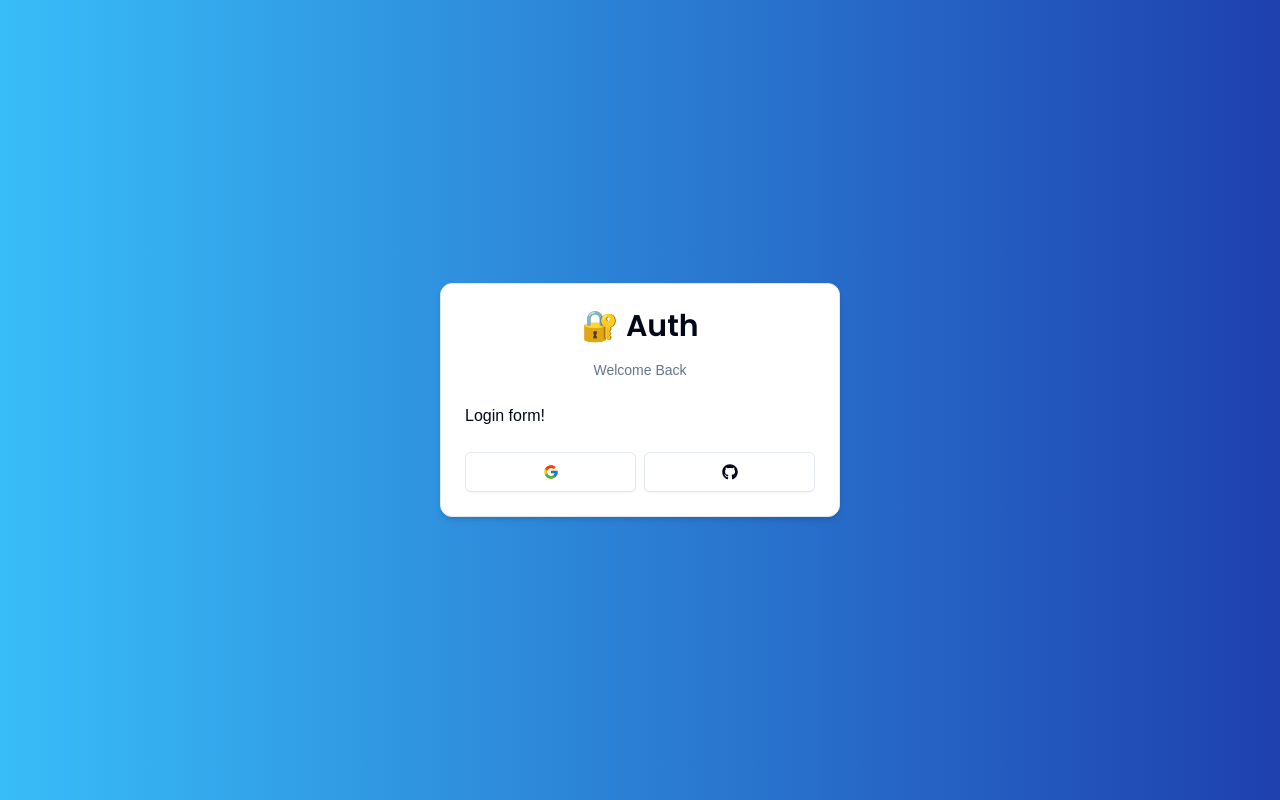
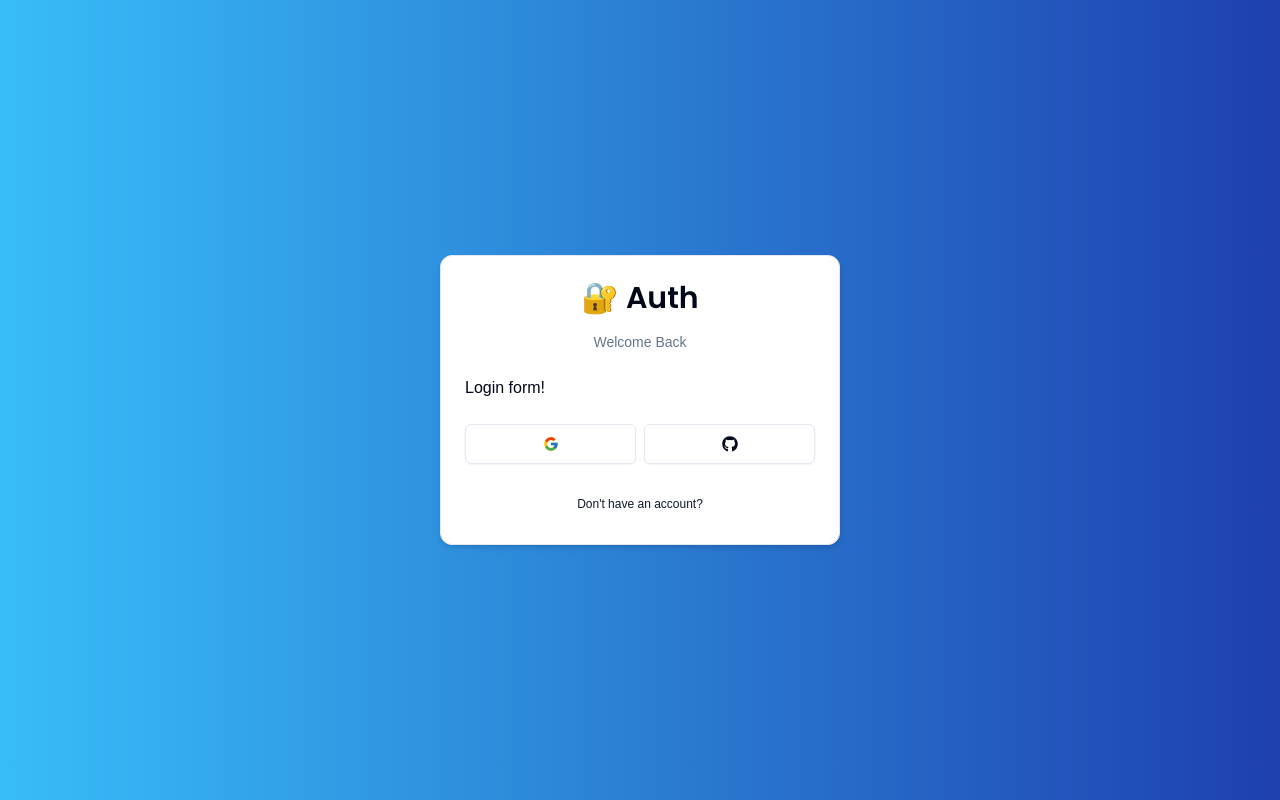
Before and after one commit to nipunaupeksha/next-auth-masterclass, a Next.js app: page /auth/login in a window 1280 px wide. Built offline with nearby package versions, Linux system fonts and the light colour scheme.

Commit message:
add: back button

```diff
--- /dev/null
+++ b/components/auth/back-button.tsx
@@ -0,0 +1,17 @@
+"use client";
+
+import { Button } from "@/components/ui/button";
+import Link from "next/link";
+
+interface BackButtonProps {
+  href: string;
+  label: string;
+}
+
+export const BackButton = ({ href, label }: BackButtonProps) => {
+  return (
+    <Button variant="link" className="font-normal w-full" size="sm" asChild>
+      <Link href={href}>{label}</Link>
+    </Button>
+  );
+};
--- a/components/auth/card-wrapper.tsx
+++ b/components/auth/card-wrapper.tsx
@@ -8,6 +8,7 @@ import {
 } from "@/components/ui/card";
 import { Header } from "@/components/auth/header";
 import { Social } from "@/components/auth/social";
+import { BackButton } from "@/components/auth/back-button";
 
 interface CardWrapperProps {
   children: React.ReactNode;
@@ -32,9 +33,12 @@ export const CardWrapper = ({
       <CardContent>{children}</CardContent>
       {showSocial && (
         <CardFooter>
-          <Social/>
+          <Social />
         </CardFooter>
       )}
+      <CardFooter>
+        <BackButton label={backButtonLabel} href={backButtonHref} />
+      </CardFooter>
     </Card>
   );
 };
```
